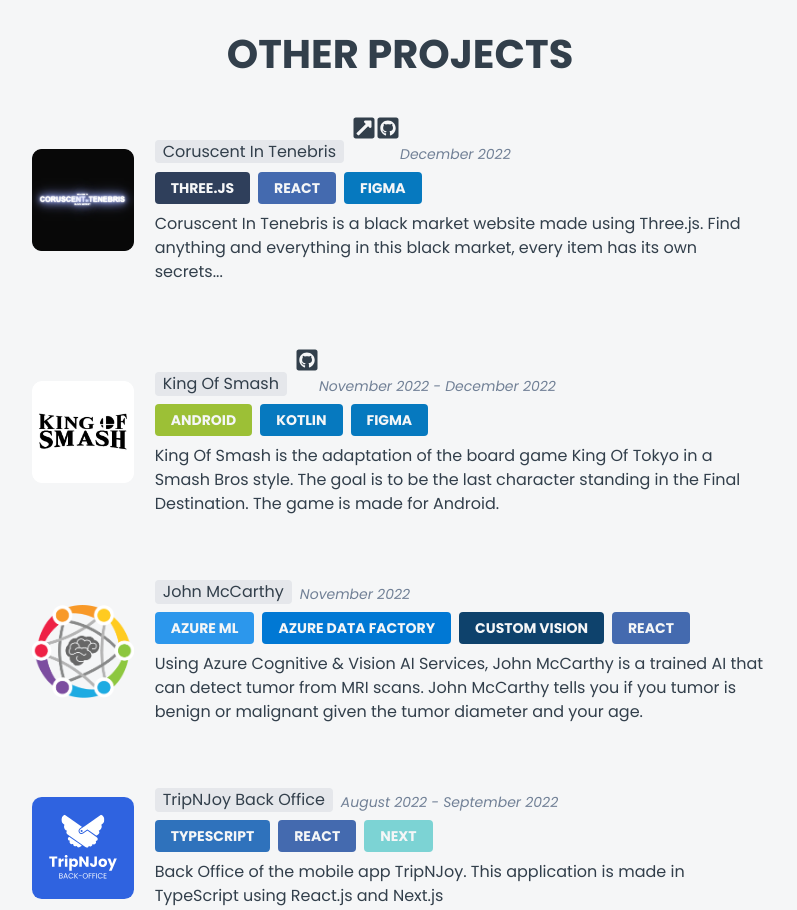
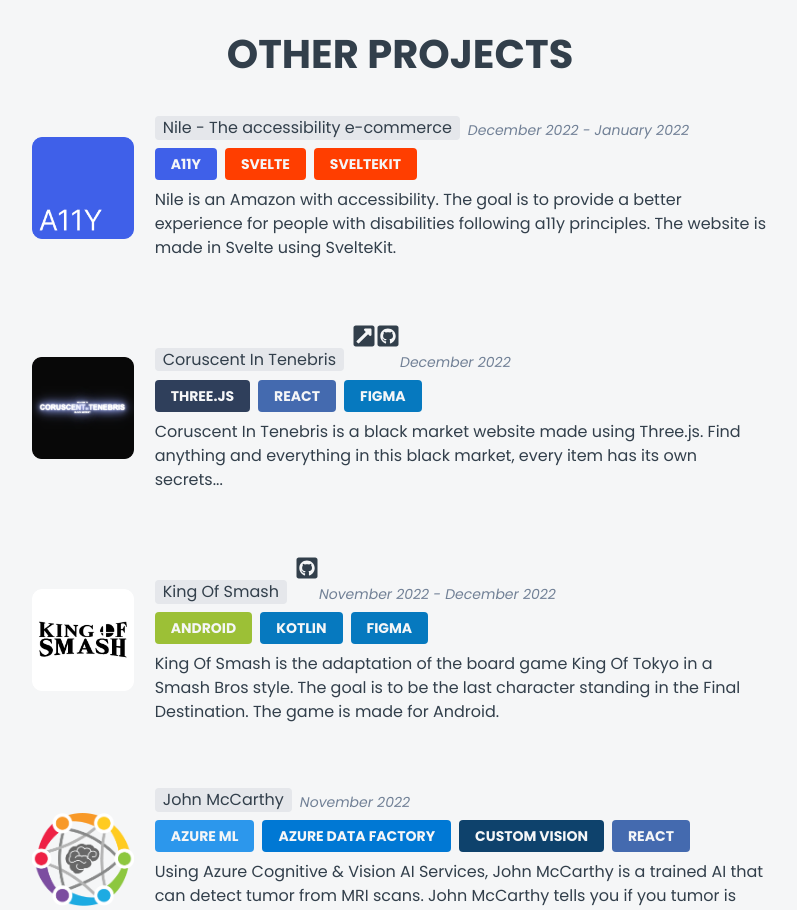
Before and after one commit to TonyHg/PortfolioV2, a Next.js app: page / in a window 1280 px wide. Shown: the part 4050-4960 px from the top of the page, without its empty margins (240-1037 px from the left). Built offline with nearby package versions, Linux system fonts and the light colour scheme.

Commit message:
feat: add a11y project

```diff
--- a/common/projects.ts
+++ b/common/projects.ts
@@ -12,6 +12,7 @@ import rgImg from '../public/img/rg.png'
 import upImg from '../public/img/up.png'
 import timImg from '../public/img/tim.png'
 
+import a11yImg from '../public/img/a11y.png'
 import threeJsImg from '../public/img/threejs.png'
 import kosImg from '../public/img/kos.png'
 import johnMcCarthyImg from '../public/img/john-mccarthy.png'
@@ -174,6 +175,18 @@ Fancier features like Custom Themes and Shortcuts. ',
 ]
 
 export const otherProjects: Project[] = [
+  {
+    title: 'Nile - The accessibility e-commerce',
+    date: 'December 2022 - January 2022',
+    description:
+      'Nile is an Amazon with accessibility. The goal is to provide a better experience for people with disabilities following a11y principles. The website is made in Svelte using SvelteKit.',
+    technologies: [
+      technologies.A11Y,
+      technologies.Svelte,
+      technologies.SvelteKit,
+    ],
+    image: a11yImg,
+  },
   {
     title: 'Coruscent In Tenebris',
     date: 'December 2022',
--- a/common/technologies.ts
+++ b/common/technologies.ts
@@ -56,4 +56,7 @@ export const technologies = {
   Sentry: { title: 'Sentry', color: '#E82D2C' },
   SonarCloud: { title: 'SonarCloud', color: '#EC6E2F' },
   ThreeJs: { title: 'Three.js', color: '#2f3f5b' },
+  Svelte: { title: 'Svelte', color: '#FF3E00' },
+  SvelteKit: { title: 'SvelteKit', color: '#FF3E00' },
+  A11Y: { title: 'A11Y', color: '#3f60e9' },
 }
```
Also changed, not shown: public/img/a11y.png (added).
